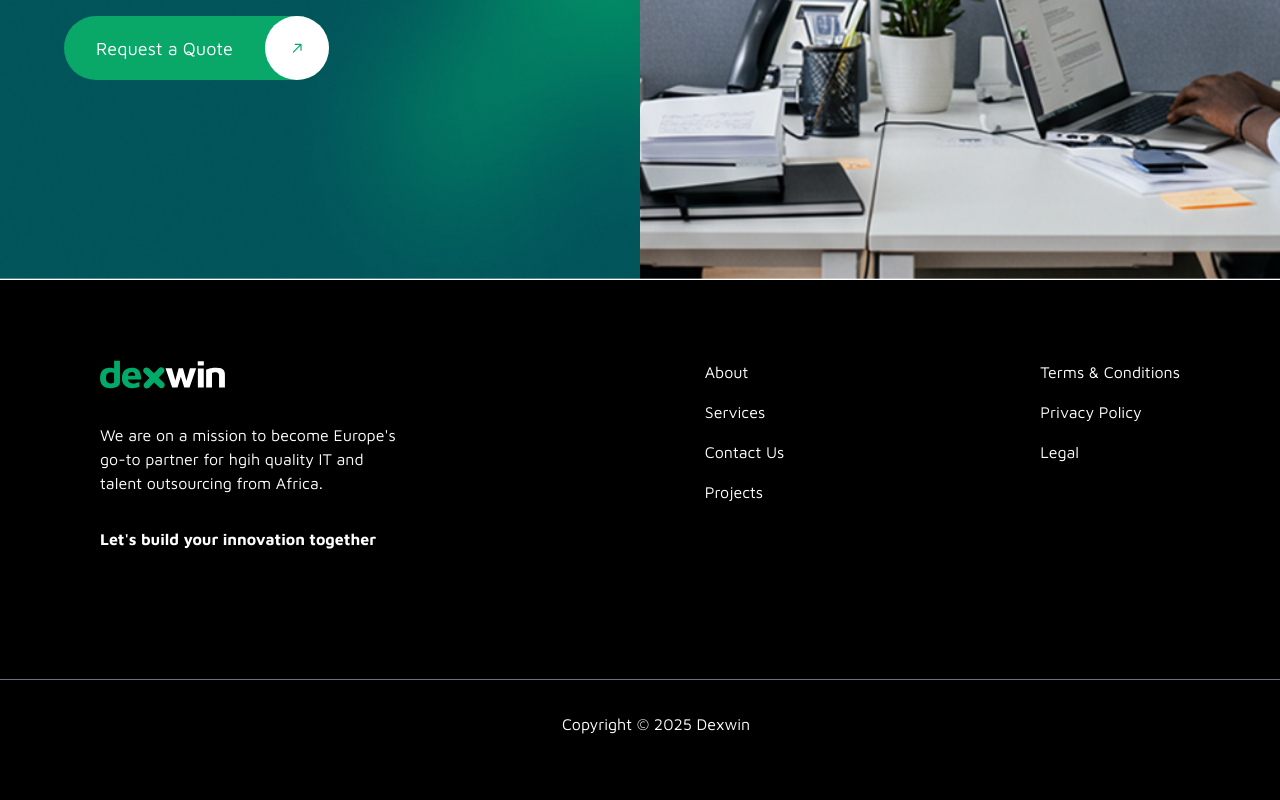
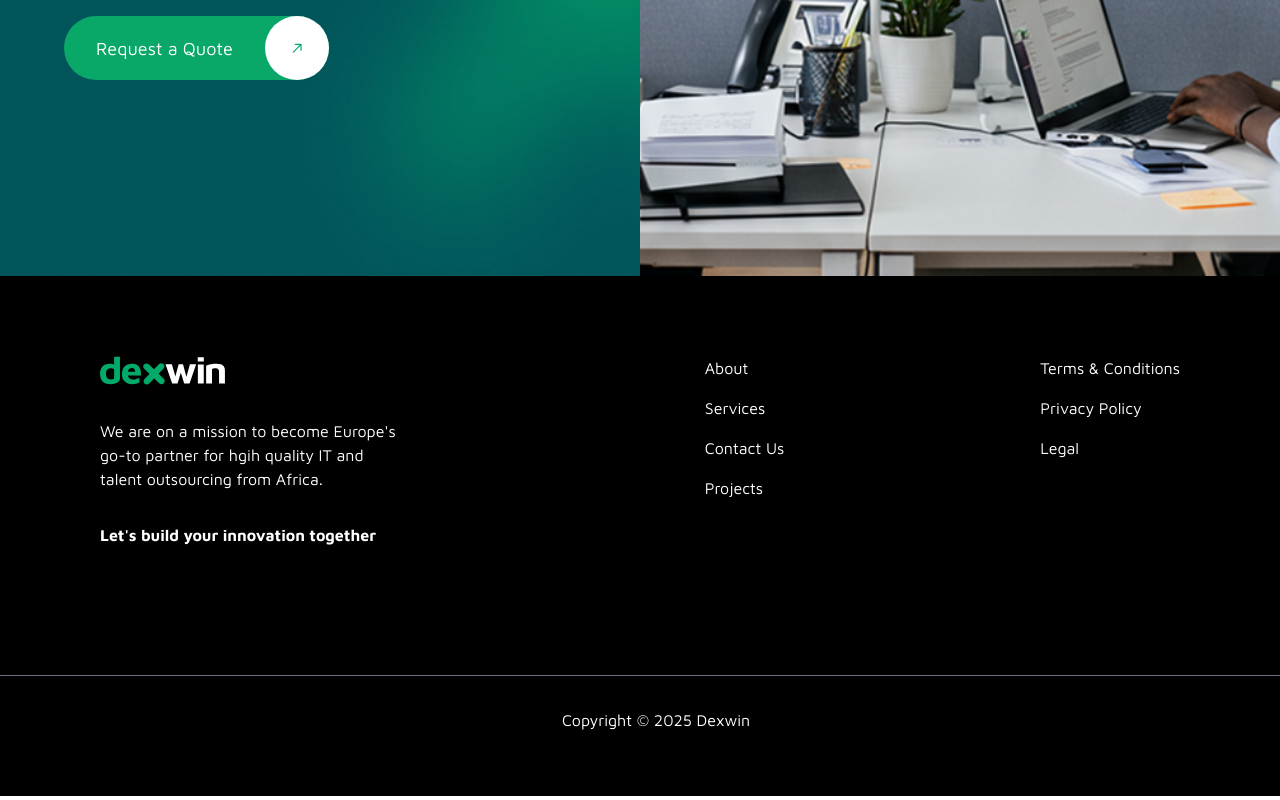
Before and after one commit to holaliamewu/dexwin-test, a Next.js app: page / in a window 1280 px wide. Shown: the part 6766-7566 px from the top of the page. Built offline with nearby package versions, Linux system fonts and the light colour scheme.

Commit message:
fix[ui]: footer weird border line

```diff
--- a/app/components/footer.js
+++ b/app/components/footer.js
@@ -20,7 +20,7 @@ export default function Footer() {
         </div>
         <img src="/dexwin_assets/footer-img.png" className="hidden md:block w-1/2 object-cover object-center" />
       </section>
-      <main className="flex flex-col bg-black text-white -py-1">
+      <main className="flex flex-col bg-black text-white -my-1">
         <section className="flex flex-col md:flex-row justify-between gap-4 px-8 md:px-25 py-20 " >
           <span className="max-w-[300px] mb-4" >
             <Link href="/" className="" >
```
